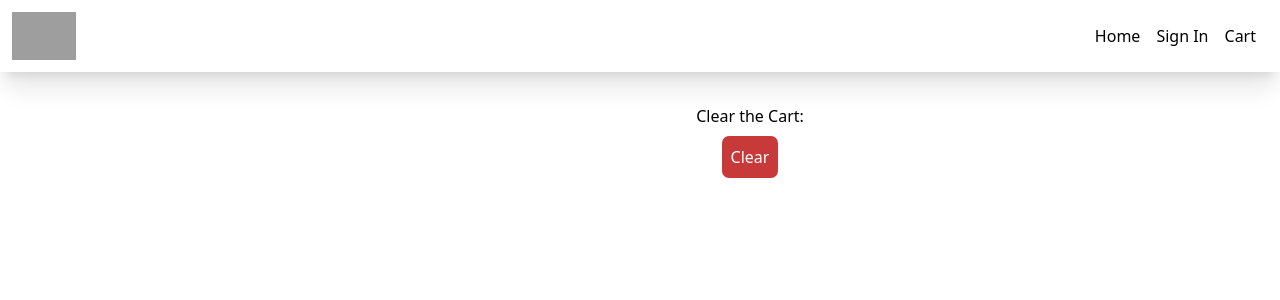
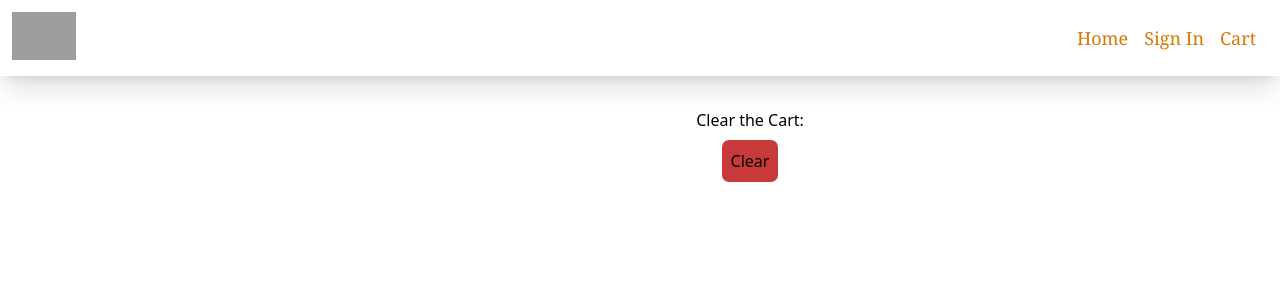
Before and after one commit to GauravOOO2/Swiggy-Clone, a React (Create React App) app: page /Cart in a window 1280 px wide. Shown: the top 300 px of the page. Built offline with nearby package versions, Linux system fonts and the light colour scheme; grey boxes are pictures that could not be loaded.

Commit message:
Final Update

```diff
--- a/src/Style/style.css
+++ b/src/Style/style.css
@@ -39,7 +39,7 @@
     background-color: rgb(200, 58, 58);
     border-radius: 7px;
     display: inline-block;
-    color: white;
+    /* color: white; */
     padding: 9px;
 }
 
@@ -49,7 +49,7 @@
     padding-bottom: 2rem;
 }
 button:hover{
-    color: white;
+    /* color: white; */
 }
 
 .menu_image{
--- a/src/components/Cards.js
+++ b/src/components/Cards.js
@@ -16,10 +16,11 @@ const Cards = (props) => {
             </Link>
         </div>
         <div>
-        <h2 className='text-xl font-semibold text-gray-800 hover:text-red-600 transition duration-300 cursor-pointer	 '>Name: {name}</h2>
+        <h2 className='text-xl font-semibold text-gray-800 hover:text-red-600 transition duration-300 cursor-pointer	pl-2 '>
+          Name: {name}</h2>
 
 
-        <p className='text-gray-600 mt-1' >location: {location}</p>
+        <p className='text-gray-600 mt-1 pl-2.5 ' >location: {location}</p>
         </div>
 
     </div>
--- a/src/components/Header.js
+++ b/src/components/Header.js
@@ -13,9 +13,9 @@ const Header = () => {
             </Link>
         </div>
         <div className='m-2 p-2 ' >
-        <button className='p-2' >  <Link to='/' > Home</Link> </button>
-        <button className='p-2' > <Link to='/Signin'> Sign In </Link></button>
-      <button className='p-2' >  <Link to='/Cart' > Cart</Link> </button>
+        <button className=' text-lg font-serif text-amber-600 p-2' >  <Link to='/' > Home</Link> </button>
+        <button className=' text-lg font-serif text-amber-600 p-2' > <Link to='/Signin'> Sign In </Link></button>
+      <button className=' text-lg font-serif text-amber-600 p-2' >  <Link to='/Cart' > Cart</Link> </button>
 
         </div>
 
```
